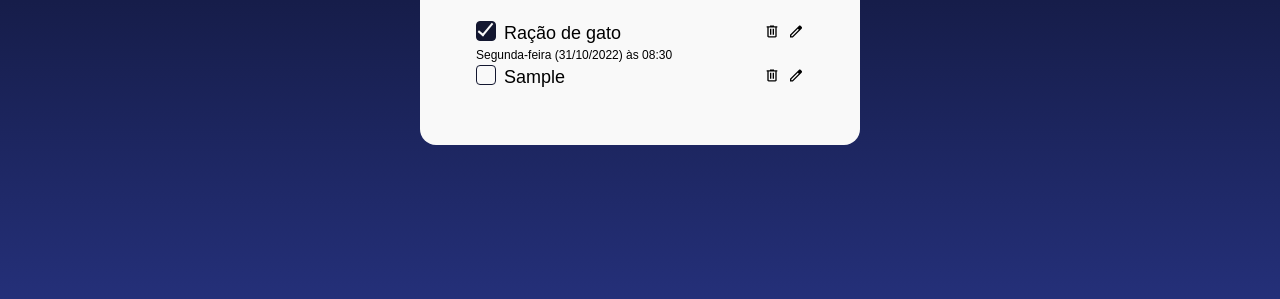
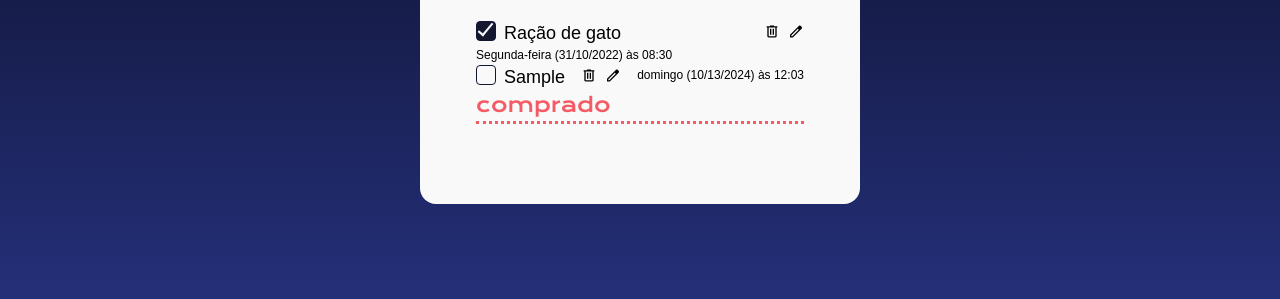
Before and after one commit to FabricioMartinhoEngeroff/JavScript-CRUD-node.js, a plain HTML site: page index.html in a window 1280 px wide. Both pictures are taken after typing "Sample" into the empty fields and a click on the button "Salvar item". Shown: the part 463-762 px from the top of the page. Drawn offline with nearby package versions, Linux system fonts and the light colour scheme; a web font is replaced by a local one.

Commit message:
Adicionada funcionalidade de inserção de item nas listas de compras ou desejos, com registro de data e horário.

```diff
--- a/index.html
+++ b/index.html
@@ -50,6 +50,9 @@
                     <p class="texto-data">Segunda-feira (31/10/2022) às 08:30</p>
                 </li>
             </ul>
+            <h2>comprado</h2>
+            <hr/>
+            <ul id="lista-comprados"></ul>
         </div>
     </main>
     <script src="script.js"></script>
--- a/script.js
+++ b/script.js
@@ -1,28 +1,46 @@
 const item = document.getElementById("input-item");
 const botaoSalvarItem = document.getElementById("adicionar-item");
 const listaDeCompras = document.getElementById("lista-de-compras");
+const listaComprados = document.getElementById("lista-comprados");
 let contador = 0;
-
 
 botaoSalvarItem.addEventListener("click", adicionarItem);
 
-function adicionarItem(evento){
+function adicionarItem(evento) {
     evento.preventDefault();
 
     const itemDaLista = document.createElement("li");
     const containerItemLista = document.createElement("div");
     containerItemLista.classList.add("lista-item-container");
 
-    const conteinerNomeDoItem = document.createElement("div");
+    const containerNomeDoItem = document.createElement("div");
 
     const containerCheckbox = document.createElement("div");
     containerCheckbox.classList.add("container-checkbox");
+
     const checkboxInput = document.createElement("input");
     checkboxInput.type = "checkbox";
     checkboxInput.classList.add("input-checkbox");
-    checkboxInput.id = "checkbox" + contador++;
+    checkboxInput.id = "checkbox-" + contador++;
+
     const checkboxLabel = document.createElement("label");
-    checkboxInput.setAttribute("for", checkboxInput.id);
+    checkboxLabel.setAttribute("for", checkboxInput.id);
+
+    checkboxLabel.addEventListener("click", function(evento){
+        const checkboxInput = evento.currentTarget.querySelector(".input-checkbox");
+        const checkboxCustomizado = evento.currentTarget.querySelector(".checkbox-customizado");
+        const itemTitulo = evento.currentTarget.closest("li").querySelector("#item-titulo");
+
+        if(checkboxInput.checked){
+            checkboxCustomizado.classList.add("checked");
+            itemTitulo.style.textDecoration = "line-through";
+            listaComprados.appendChild(itemDaLista);
+        } else{
+            checkboxCustomizado.classList.remove("checked");
+            itemTitulo.style.textDecoration = "none";
+            listaDeCompras.appendChild(itemDaLista);
+        }
+    })
 
     const checkboxCustomizado = document.createElement("div");
     checkboxCustomizado.classList.add("checkbox-customizado");
@@ -30,13 +48,14 @@ function adicionarItem(evento){
     checkboxLabel.appendChild(checkboxInput);
     checkboxLabel.appendChild(checkboxCustomizado);
     containerCheckbox.appendChild(checkboxLabel);
-    conteinerNomeDoItem.appendChild(containerCheckbox);
+    containerNomeDoItem.appendChild(containerCheckbox);
 
     const nomeDoItem = document.createElement("p");
+    nomeDoItem.id = "item-titulo";
     nomeDoItem.innerText = item.value;
-    conteinerNomeDoItem.appendChild(nomeDoItem);
+    containerNomeDoItem.appendChild(nomeDoItem);
 
-    const conteinerBotoes = document.createElement("div");
+    const containerBotoes = document.createElement("div");
     const botaoRemover = document.createElement("button");
     botaoRemover.classList.add("item-lista-button");
 
@@ -44,19 +63,26 @@ function adicionarItem(evento){
     imagemRemover.src = "img/delete.svg";
     imagemRemover.alt = "Remover";
     botaoRemover.appendChild(imagemRemover);
-    conteinerBotoes.appendChild(botaoRemover);
+    containerBotoes.appendChild(botaoRemover);
 
     const botaoEditar = document.createElement("button");
     botaoEditar.classList.add("item-lista-button");
+
     const imagemEditar = document.createElement("img");
     imagemEditar.src = "img/edit.svg";
     imagemEditar.alt = "Editar";
     botaoEditar.appendChild(imagemEditar);
-    conteinerBotoes.appendChild(botaoEditar);
+    containerBotoes.appendChild(botaoEditar);
 
-    containerItemLista.append(conteinerNomeDoItem);
-    containerItemLista.append(conteinerBotoes);
+    containerItemLista.appendChild(containerNomeDoItem);
+    containerItemLista.appendChild(containerBotoes);
+
+
+    const itemData = document.createElement("p");
+    itemData.innerText = `${new Date().toLocaleDateString("pt-BR", {weekday: "long"})} (${new Date().toLocaleDateString()}) às ${new Date().toLocaleTimeString("pt-BR", {hour:"numeric", minute:"numeric"})}`;
+    itemData.classList.add("texto-data");
+
+    containerItemLista.appendChild(itemData);
     itemDaLista.appendChild(containerItemLista);
     listaDeCompras.appendChild(itemDaLista);
-
 }
```
